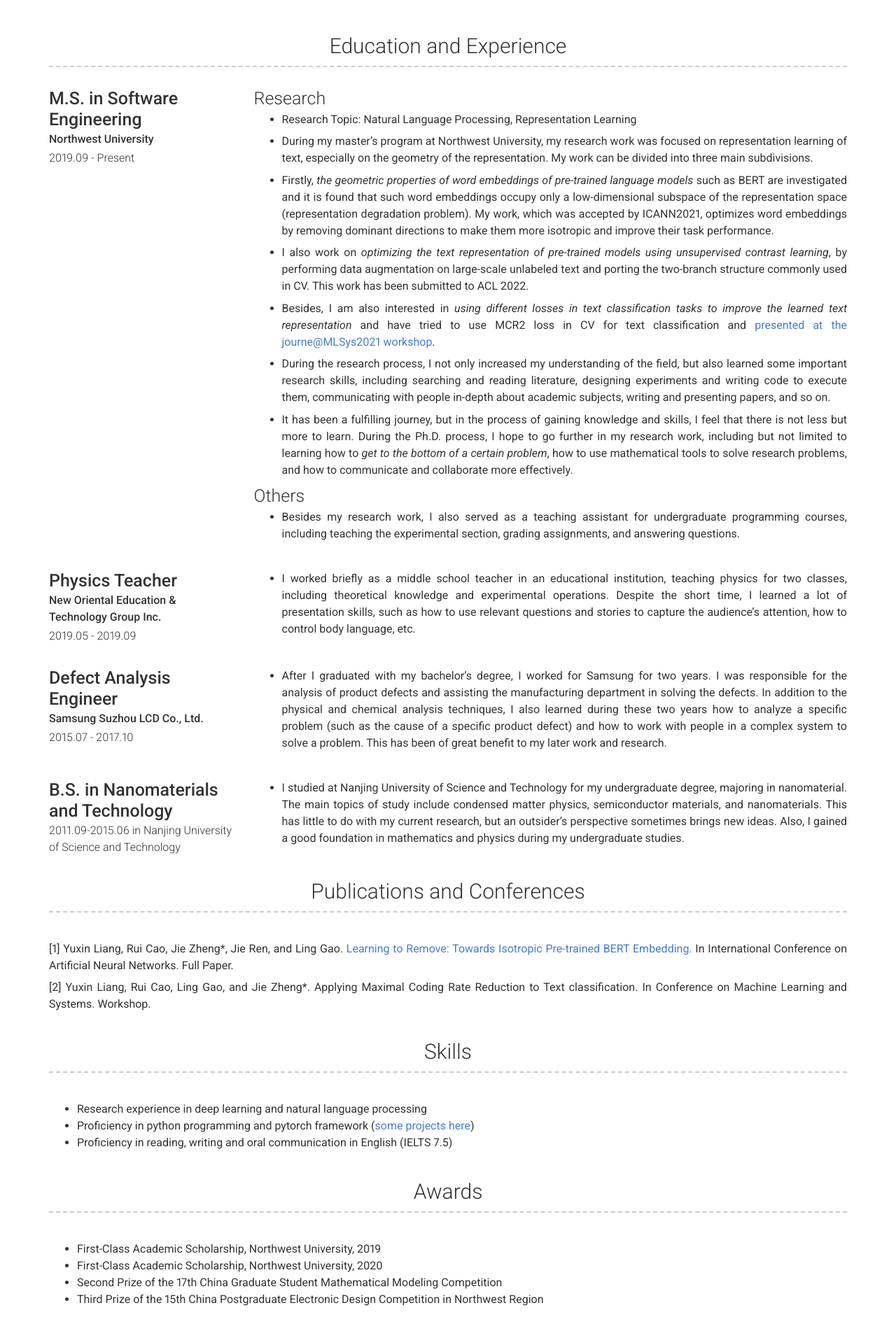
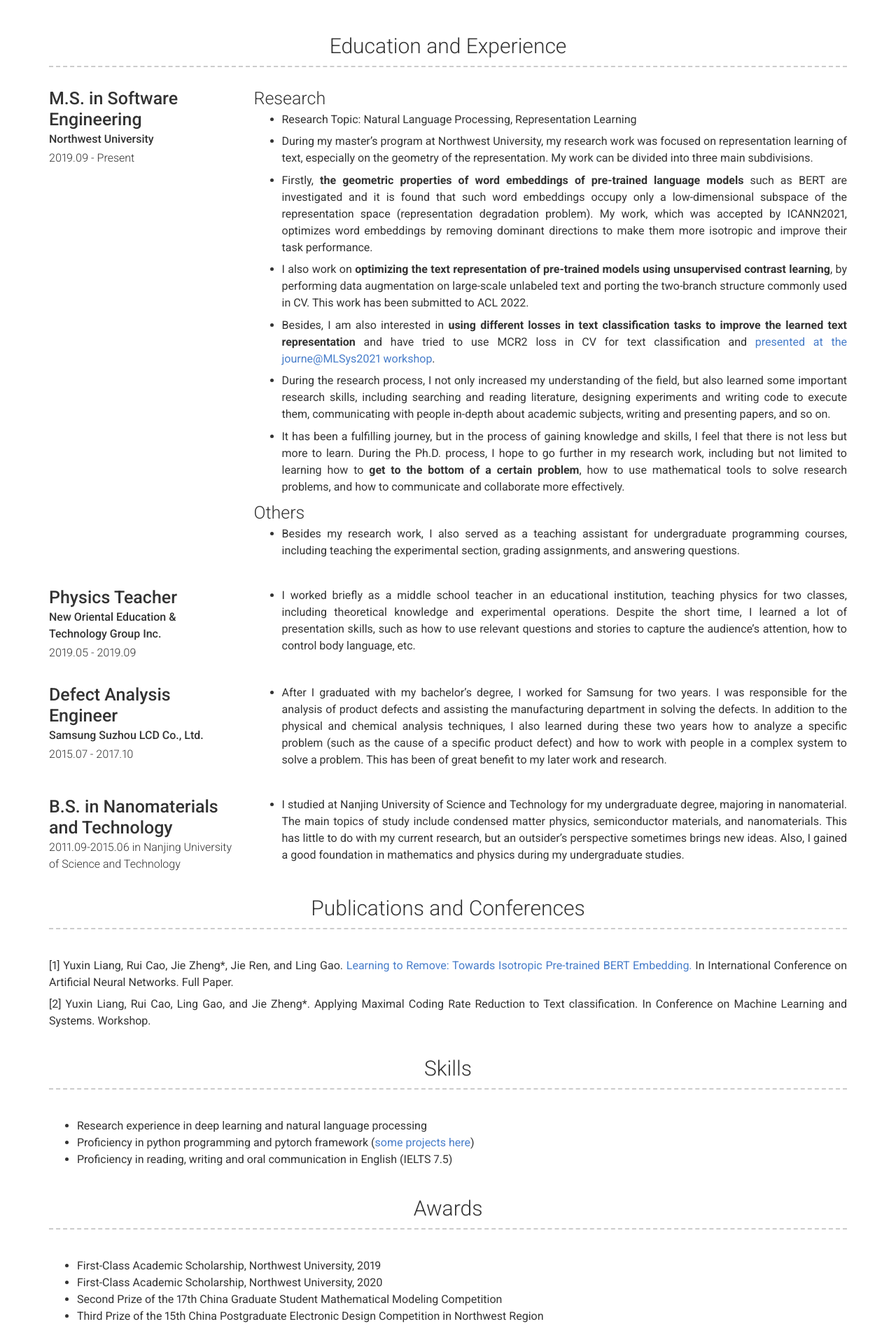
Before and after one commit to liangyuxin42/resume, a Jekyll site: the page built from index.md, in a window 1280 px wide. Shown: the part 481-2393 px from the top of the page at 70% size. Built offline with Jekyll 4.4.1, drawn with Linux system fonts in a browser that asks for light colours; nearby versions of some CDN libraries.

Commit message:
Update _config.yml

```diff
--- a/_config.yml
+++ b/_config.yml
@@ -85,18 +85,18 @@ content:
 
           - During my master’s program at Northwest University, my research work was focused on representation learning of text, especially on the geometry of the representation. My work can be divided into three main subdivisions.
 
-          - Firstly, *the geometric properties of word embeddings of pre-trained language models* such as BERT are investigated and it is found that such word embeddings occupy only a low-dimensional subspace of the representation space (representation degradation problem).
+          - Firstly, **the geometric properties of word embeddings of pre-trained language models** such as BERT are investigated and it is found that such word embeddings occupy only a low-dimensional subspace of the representation space (representation degradation problem).
           My work, which was accepted by ICANN2021, optimizes word embeddings by removing dominant directions to make them more isotropic and improve their task performance.
 
-          - I also work on *optimizing the text representation of pre-trained models using unsupervised contrast learning*, by performing data augmentation on large-scale unlabeled text and porting the two-branch structure commonly used in CV.
+          - I also work on **optimizing the text representation of pre-trained models using unsupervised contrast learning**, by performing data augmentation on large-scale unlabeled text and porting the two-branch structure commonly used in CV.
           This work has been submitted to ACL 2022.
 
-          - Besides, I am also interested in *using different losses in text classification tasks to improve the learned text representation* and have tried to use MCR2 loss in CV for text classification and <a href="https://slideslive.com/38955582/applying-maximal-coding-rate-reduction-to-text-classification">presented at the journe@MLSys2021 workshop</a>.
+          - Besides, I am also interested in **using different losses in text classification tasks to improve the learned text representation** and have tried to use MCR2 loss in CV for text classification and <a href="https://slideslive.com/38955582/applying-maximal-coding-rate-reduction-to-text-classification">presented at the journe@MLSys2021 workshop</a>.
 
           - During the research process, I not only increased my understanding of the field, but also learned some important research skills, including searching and reading literature, designing experiments and writing code to execute them, communicating with people in-depth about academic subjects, writing and presenting papers, and so on.
 
           - It has been a fulfilling journey, but in the process of gaining knowledge and skills, I feel that there is not less but more to learn.
-          During the Ph.D. process, I hope to go further in my research work, including but not limited to learning how to *get to the bottom of a certain problem*, how to use mathematical tools to solve research problems, and how to communicate and collaborate more effectively.
+          During the Ph.D. process, I hope to go further in my research work, including but not limited to learning how to **get to the bottom of a certain problem**, how to use mathematical tools to solve research problems, and how to communicate and collaborate more effectively.
 
           #### Others
           - Besides my research work, I also served as a teaching assistant for undergraduate programming courses, including teaching the experimental section, grading assignments, and answering questions.
```
